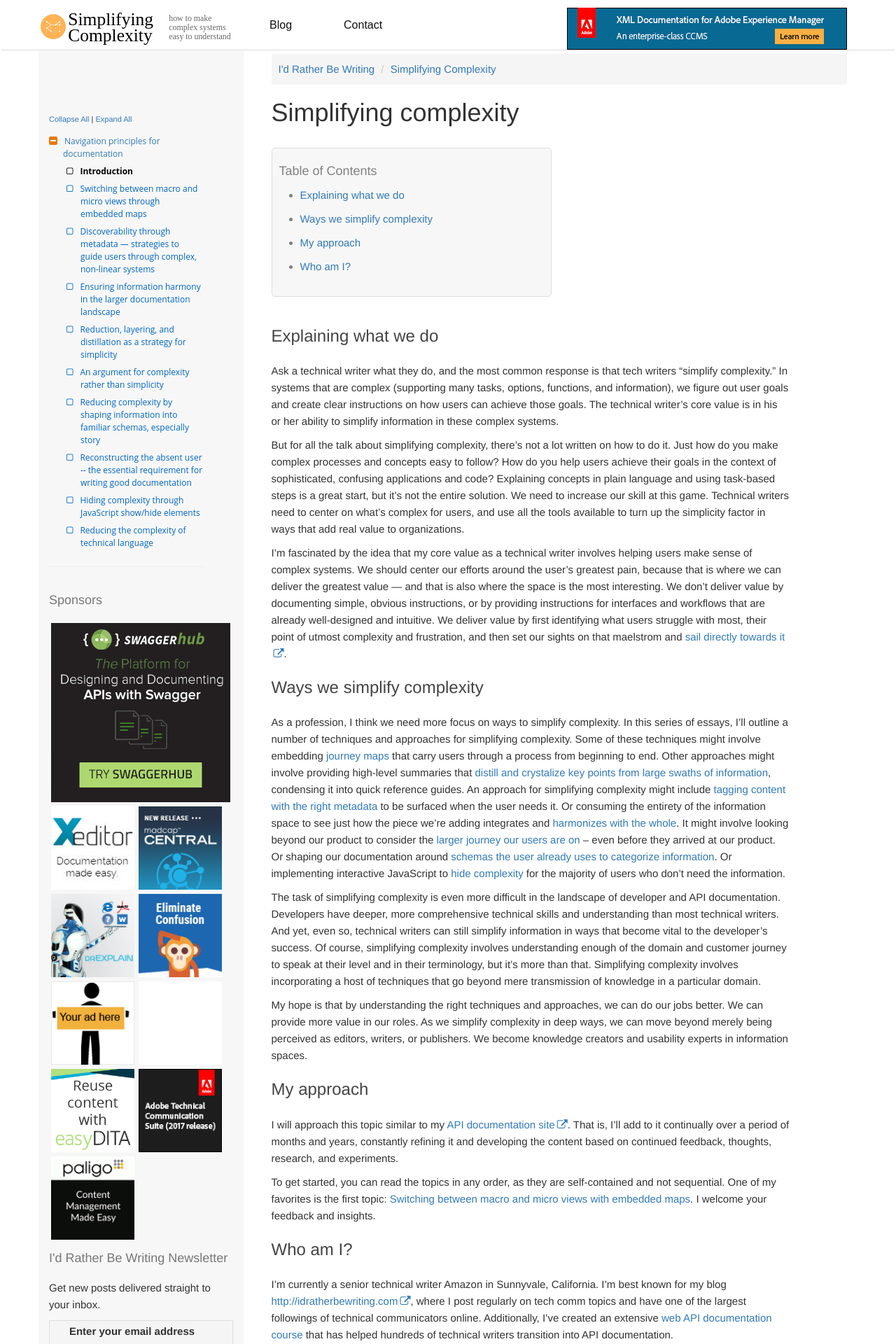
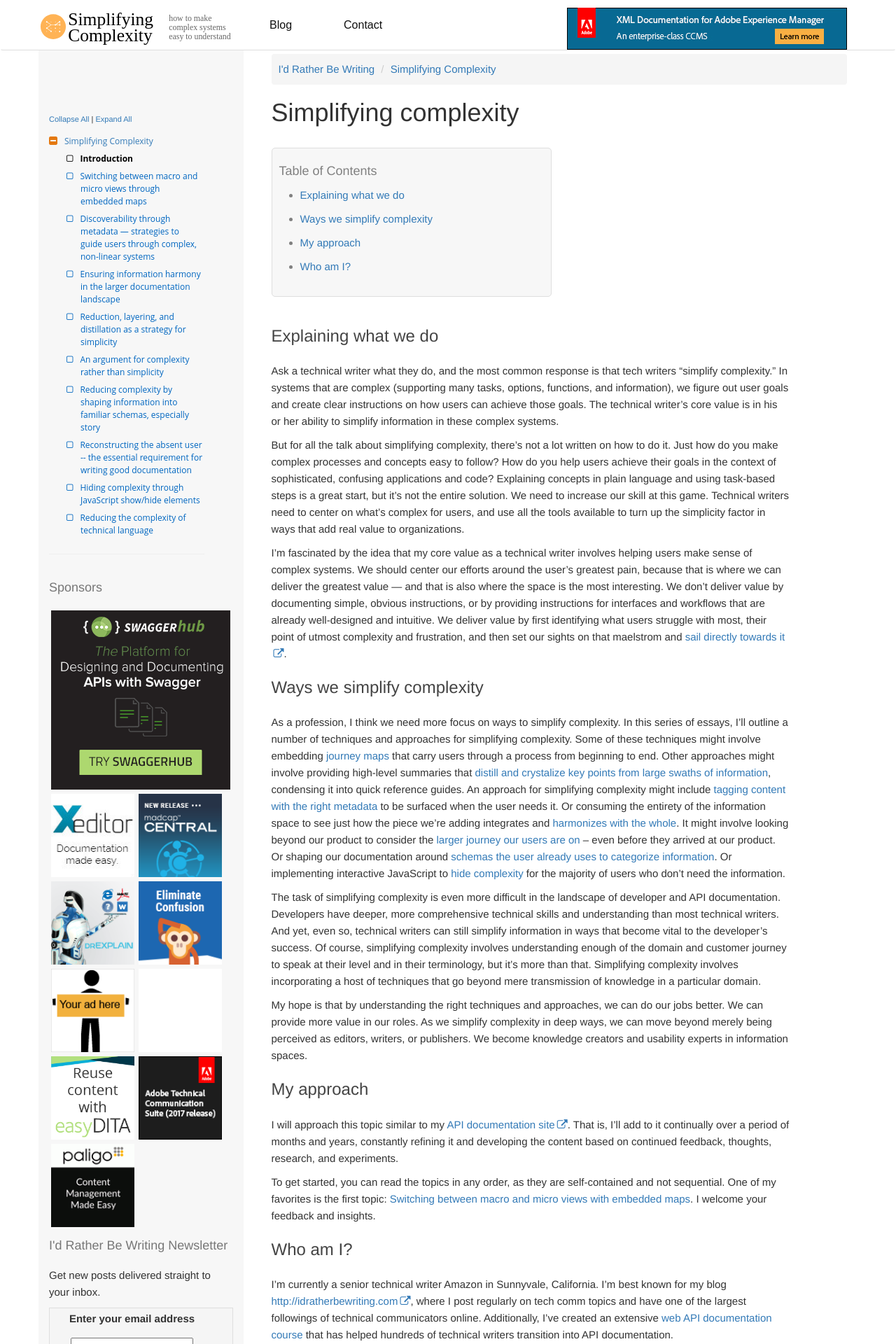
Before and after one commit to tomjoht/simplifying-complexity, a Jekyll site: the page built from _docs/index.md, in a window 1280 px wide. Shown: the top 1920 px of the page at 70% size. Built offline with Jekyll 4.4.1, drawn with Linux system fonts in a browser that asks for light colours; nearby versions of some CDN libraries; comment, search, counter and statistics services are not loaded; a style sheet for code colours, icons or effects is not loaded.

Commit message:
update links

```diff
--- a/_data/docnav.yml
+++ b/_data/docnav.yml
@@ -2,8 +2,8 @@
 
 folders:
 
-- title: Navigation principles for documentation
-  jurl: /docnav_principles.html
+- title: Simplifying Complexity
+  jurl: /principles-for-simplifying-complexity.html
   class: first
   folderitems:
 
--- /dev/null
+++ b/_docs/principles-for-simplifying-complexity.md
@@ -0,0 +1,8 @@
+---
+title: Principles for simplifying complexity
+permalink: /principles-for-simplifying-complexity.html
+---
+
+
+
+{% include minitoc.html %}
--- a/_sass/headings.scss
+++ b/_sass/headings.scss
@@ -51,3 +51,7 @@
 .h4, h4 {
   font-size: 16px;
 }
+
+p.sectionsPrefaceOnline {
+    margin-left: -35px;
+}
```
Also changed, not shown: images/jargon-01.svg (added).
